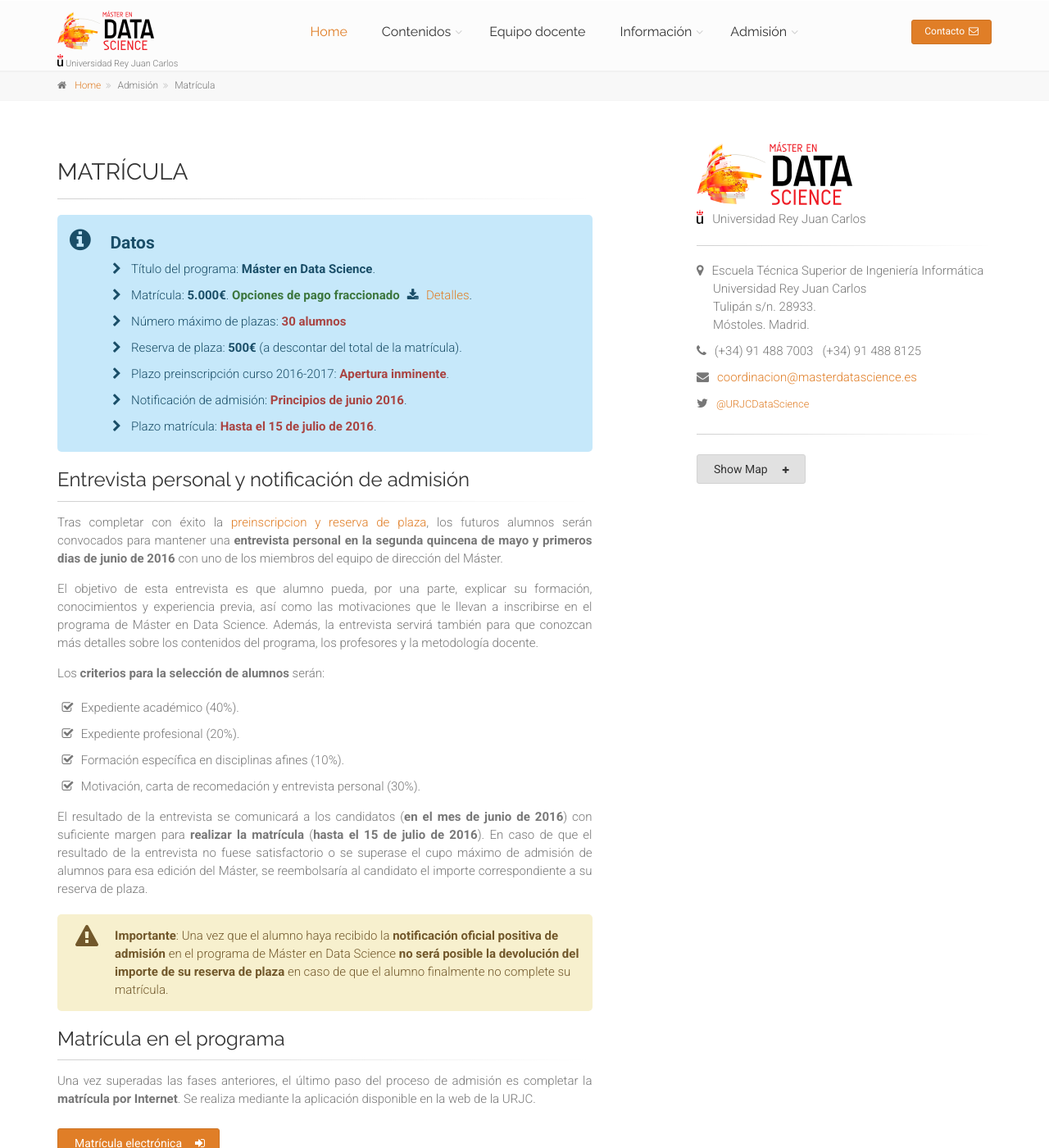
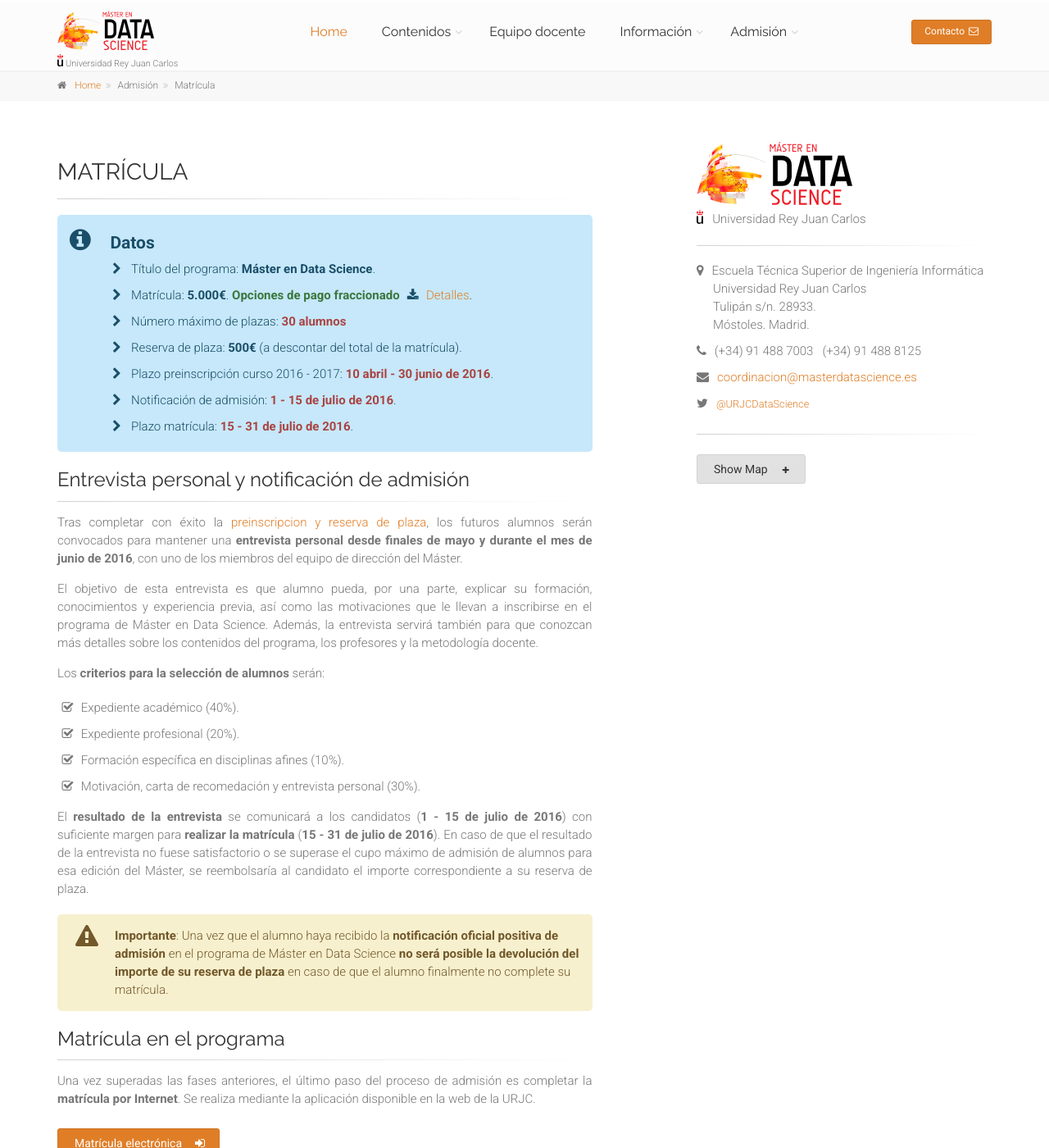
Before and after one commit to URJCDataScience/central, a Jekyll site: the page built from matricula/index.html, in a window 1280 px wide and 1400 px high. Shown: the whole window at 82% size. Built offline with Jekyll 4.4.1, drawn with Linux system fonts in a browser that asks for light colours; some of the changed text lies outside the part shown.

Commit message:
Final dates registration course 2016-2017

```diff
--- a/index.html
+++ b/index.html
@@ -257,7 +257,7 @@ author: URJCDataScience
 				<div class="call-to-action">
 					<div class="row">
 						<div class="col-sm-10">
-							<h1 class="mt-10 ">Próxima apertura preinscripción curso 2016/2017</h1>
+							<h1 class="mt-10 ">Abierto plazo de preinscripción curso 2016/2017</h1>
 						</div>
 						<div class="col-sm-2 text-right">
 							<a href="{{ site.baseurl }}admision" class="btn btn-lg btn-gray-transparent btn-animated">Información<i class="fa fa-sign-in pl-20"></i></a>
--- a/informacion/index.html
+++ b/informacion/index.html
@@ -70,8 +70,8 @@ author: URJCDataScience
 				<a href="{{ site.baseurl }}admision" class="btn btn-default btn-animated">Proceso de admisión <i class="fa fa-arrow-right"></i></a>
 				<ul class="list-icons">
 					<li >
-						<i class="fa fa-sign-in pr-10"></i> <strong>Plazo de preinscripción</strong>: <strong>abril -
-						junio de 2016</strong>.
+						<i class="fa fa-sign-in pr-10"></i> <strong>Plazo de preinscripción</strong>: <strong>10 abril -
+						30 junio de 2016</strong>.
 						<ul class="list-icon-ind pl-50 mark-left-30">
 							<li>
 								<strong>Reserva de plaza</strong>:
@@ -93,7 +93,7 @@ author: URJCDataScience
 						</ul>
 					</li>
 					<li class="text-left">
-						<i class="fa fa-sign-in pr-10"></i> <strong>Plazo de matrícula</strong>: <strong>junio -
+						<i class="fa fa-sign-in pr-10"></i> <strong>Plazo de matrícula</strong>: <strong>15 - 30
 						julio de 2016</strong>.
 					</li>
 				</ul>
--- a/matricula/index.html
+++ b/matricula/index.html
@@ -33,14 +33,14 @@ author: URJCDataScience
 					<li><i class="fa fa-chevron-right pr-10"></i>Reserva de plaza:
 						<strong>500€</strong> (a descontar del total de la matrícula).
 					</li>
-					<li><i class="fa fa-chevron-right pr-10"></i>Plazo preinscripción curso 2016-2017:
-						<strong class="text-danger">Apertura inminente</strong>.
+					<li><i class="fa fa-chevron-right pr-10"></i>Plazo preinscripción curso 2016 - 2017:
+						<strong class="text-danger">10 abril - 30 junio de 2016</strong>.
 					</li>
 					<li><i class="fa fa-chevron-right pr-10"></i>Notificación de admisión:
-						<strong class="text-danger">Principios de junio 2016</strong>.
+						<strong class="text-danger">1 - 15 de julio de 2016</strong>.
 					</li>
 					<li><i class="fa fa-chevron-right pr-10"></i>Plazo matrícula:
-						<strong class="text-danger">Hasta el 15 de julio de 2016</strong>.
+						<strong class="text-danger">15 - 31 de julio de 2016</strong>.
 					</li>
 				</ul>
 				</div>
@@ -50,7 +50,7 @@ author: URJCDataScience
 				<p class="text-justify">
 					Tras completar con éxito la <a href="{{ site.baseurl }}preinscripcion">preinscripcion y
 					reserva de plaza</a>, los futuros alumnos serán convocados para mantener una <strong>entrevista
-					personal en la segunda quincena de mayo y primeros dias de junio de 2016</strong> con uno de
+					personal desde finales de mayo y durante el mes de junio de 2016</strong>, con uno de
 					los miembros del equipo de dirección del Máster.
 				 </p>
 				 <p class="text-justify">
@@ -79,8 +79,8 @@ author: URJCDataScience
 				 	</ul>
 
 				 <p class="text-justify">
-				 	El resultado de la entrevista se comunicará a los candidatos (<strong>en el mes de junio de 2016</strong>)
-				 	con suficiente margen para <strong>realizar la matrícula</strong> (<strong>hasta el 15 de julio de 2016</strong>).
+				 	El <strong>resultado de la entrevista</strong> se comunicará a los candidatos (<strong>1 - 15 de julio de 2016</strong>)
+				 	con suficiente margen para <strong>realizar la matrícula</strong> (<strong>15 - 31 de julio de 2016</strong>).
 				 	En caso de que el resultado de la entrevista no fuese satisfactorio o se superase
 				 	el cupo máximo de admisión de alumnos para esa edición del Máster, se reembolsaría al candidato
 				 	el importe correspondiente a su reserva de plaza.
```
Also changed, not shown: other parts of matricula/index.html (+1 -1 lines), admision/index.html (+4 -4 lines), preinscripcion/index.html (+5 -5 lines).
